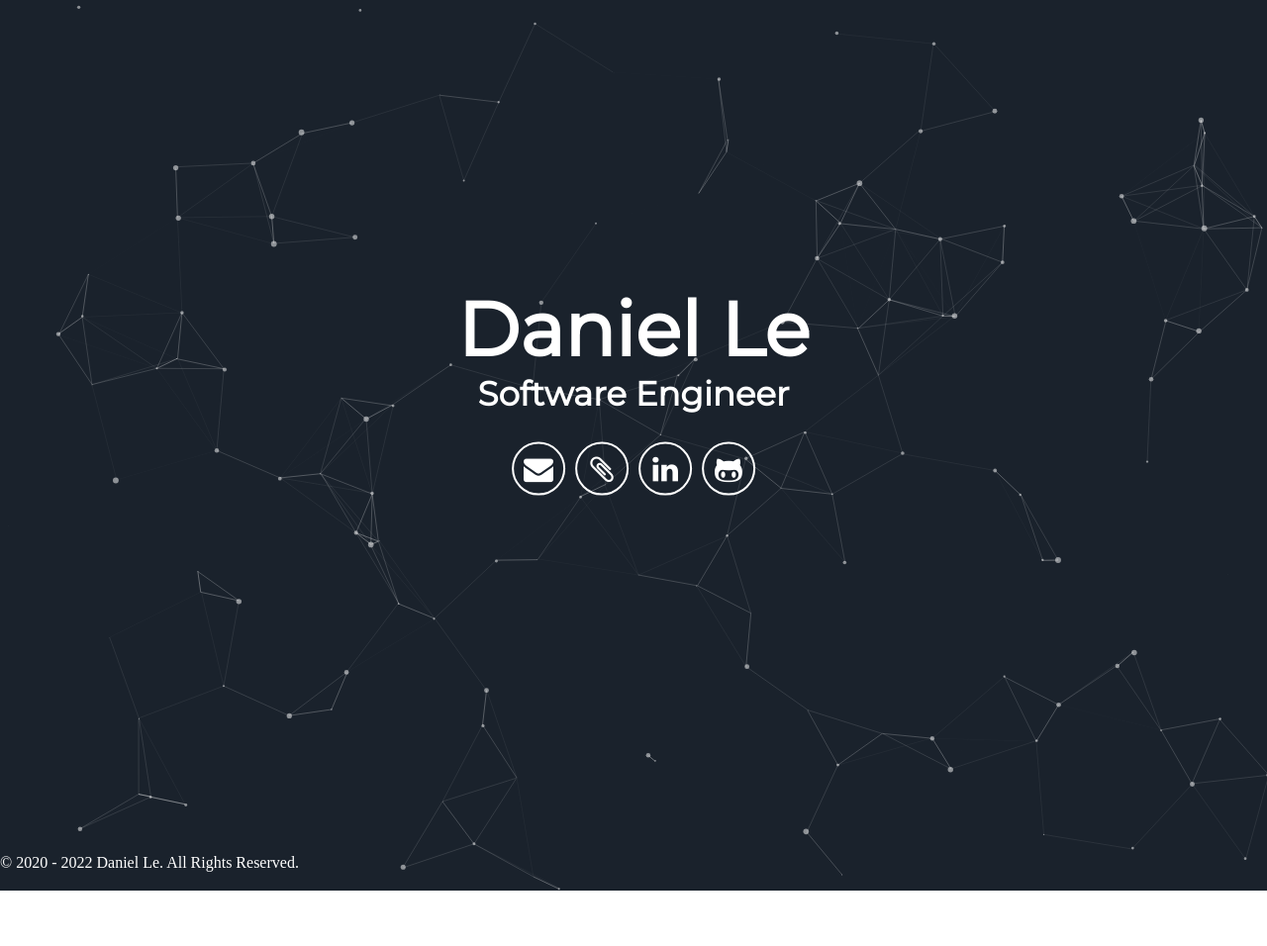
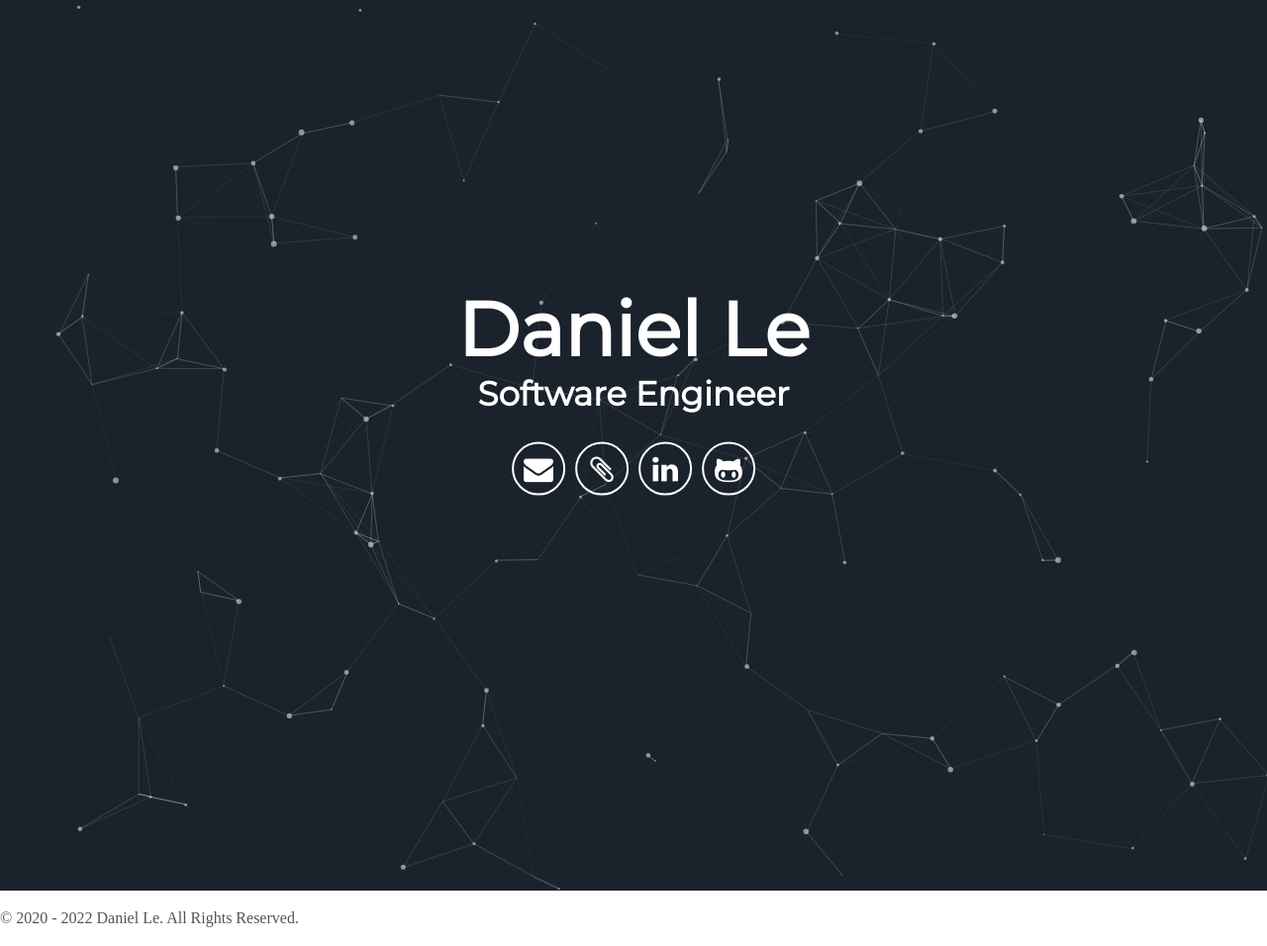
Before and after one commit to daniel-le18/resume, a Jekyll site: the page built from index.html, in a window 1280 px wide. Shown: the whole page at 99% size. Built offline with Jekyll 4.4.1, drawn with Linux system fonts in a browser that asks for light colours; some web fonts are replaced; before the commit the page ends 900 px from its top, so only the background shows below that.

Commit message:
Update footer.html

```diff
--- a/_includes/footer.html
+++ b/_includes/footer.html
@@ -1,5 +1,5 @@
 <footer>
-      <p style="position: fixed; bottom: 0;color:white;">
+      <p>
         © 2020 -
         <script type="text/javascript">
           document.write(new Date().getFullYear());
```
